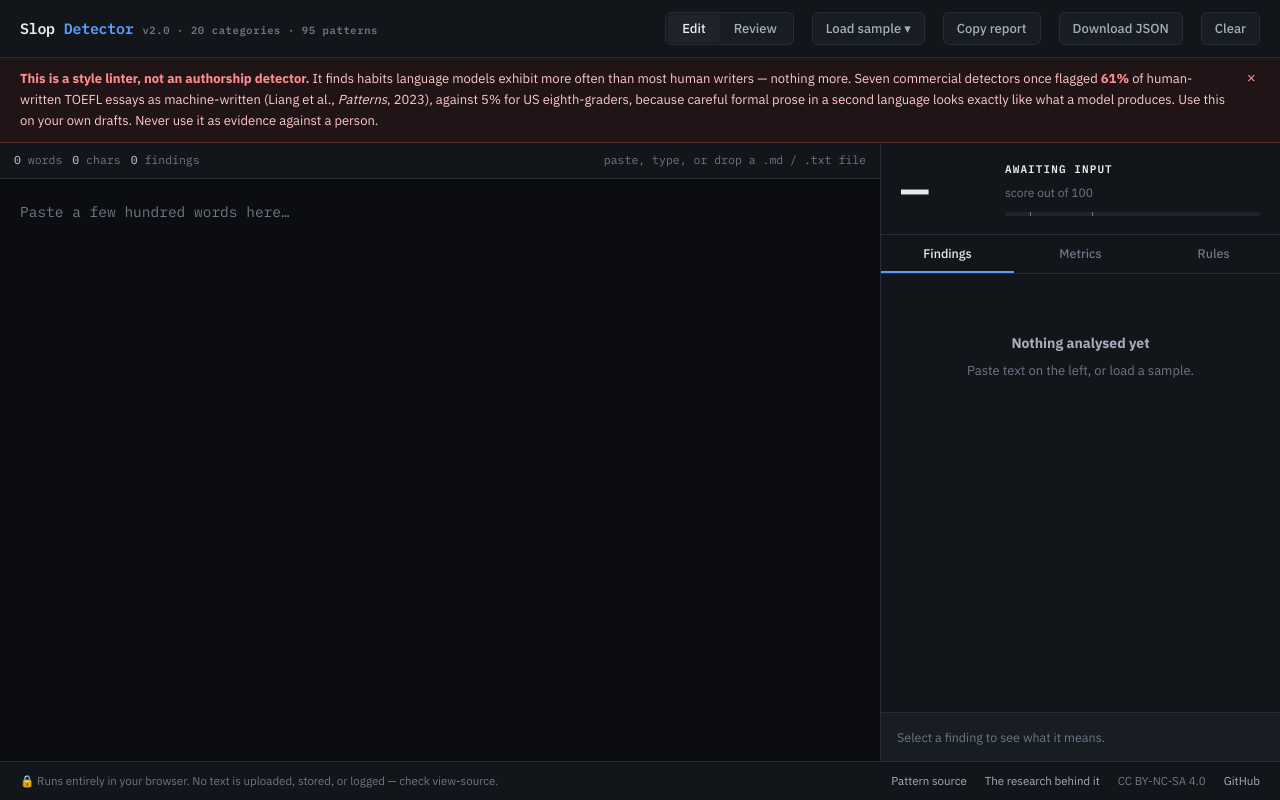
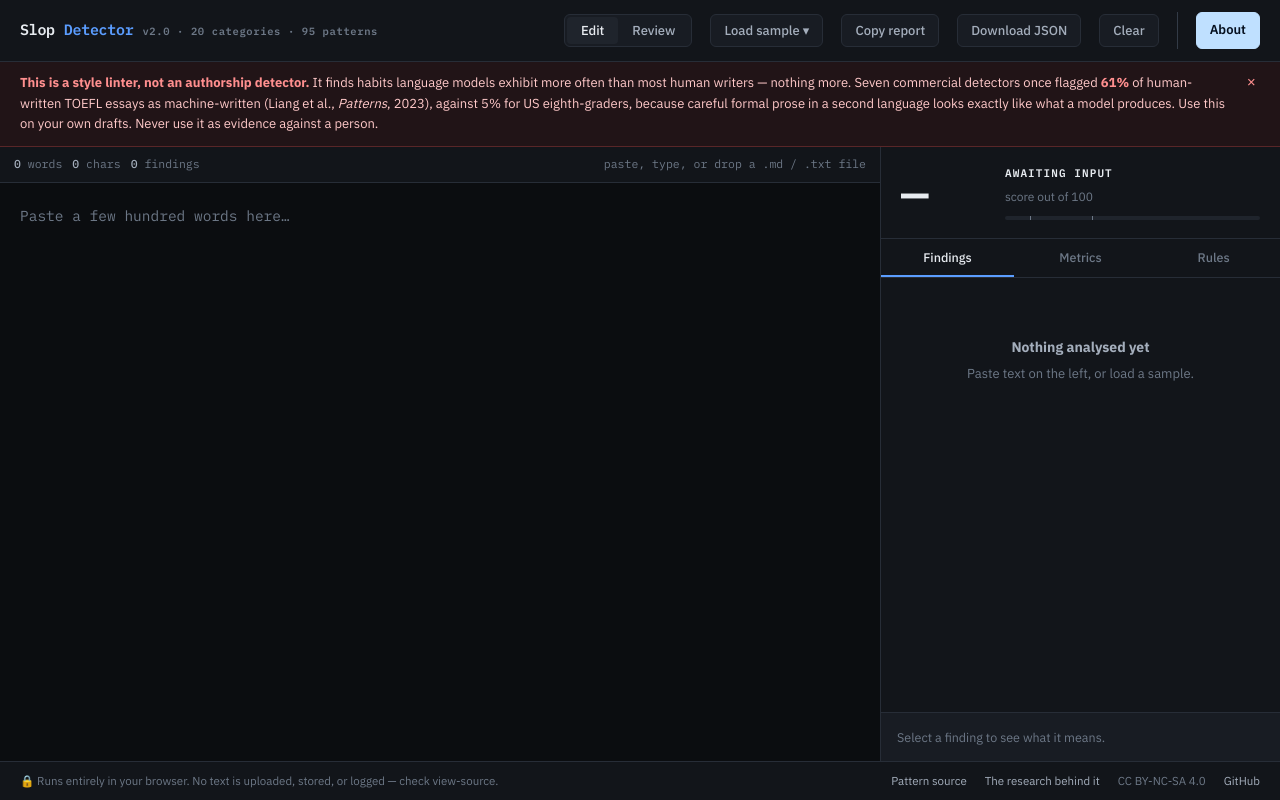
Before and after one commit to halans/slopdetector-me-v2, a plain HTML site: page app/tool/tool.template.html in a window 1280 px wide. Drawn offline with Linux system fonts and the light colour scheme.

Commit message:
Add About button to header for improved navigation

```diff
--- a/app/tool/tool.template.html
+++ b/app/tool/tool.template.html
@@ -49,6 +49,10 @@
 .btn.primary{background:var(--accent);border-color:var(--accent);color:#06101f;font-weight:600}
 .btn.primary:hover{background:#7db0ff;border-color:#7db0ff;color:#06101f}
 .btn:disabled{opacity:.45;cursor:not-allowed}
+a.btn{display:inline-flex;align-items:center;text-decoration:none}
+.btn.about{background:#bfe0ff;border-color:#bfe0ff;color:#06101f;font-weight:600}
+.btn.about:hover{background:#9fd2ff;border-color:#9fd2ff;color:#06101f}
+.btn-sep{width:1px;align-self:stretch;background:var(--line-2)}
 
 /* ---------------- notice ---------------- */
 .notice{display:flex;gap:12px;align-items:flex-start;padding:11px 20px;
@@ -194,6 +198,8 @@
   <button class="btn" id="btn-copy">Copy report</button>
   <button class="btn" id="btn-json">Download JSON</button>
   <button class="btn" id="btn-clear">Clear</button>
+  <span class="btn-sep" aria-hidden="true"></span>
+  <a class="btn about" href="https://about.slopdetector.me" target="_blank" rel="noopener noreferrer">About</a>
 </header>
 
 <div class="notice" id="notice">
```
